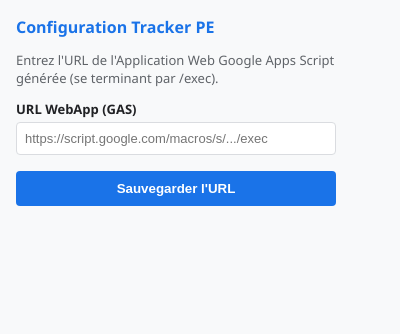
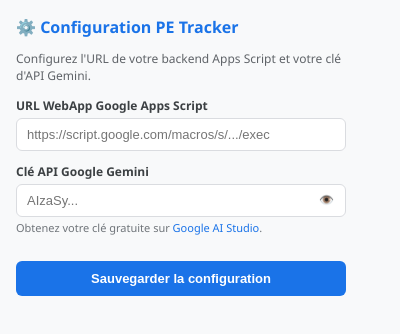
Before and after one commit to FabriceFx/community-console, a browser extension: page extension/popup.html in a window 400 px wide. Drawn offline with Linux system fonts and the light colour scheme.

Commit message:
feat: ajout de la saisie sécurisée de la clé API Gemini dans le popup de l'extension Chrome

```diff
--- a/extension/content.js
+++ b/extension/content.js
@@ -252,8 +252,9 @@
     btn.innerHTML = '⏳ Analyse Gemini & Envoi...';
 
     try {
-      const storageData = await getStorage(['webappUrl']);
+      const storageData = await getStorage(['webappUrl', 'geminiApiKey']);
       const webappUrl = storageData.webappUrl;
+      const geminiApiKey = storageData.geminiApiKey || "";
 
       if (!webappUrl) {
         alert("Veuillez d'abord configurer l'URL de la WebApp Google Apps Script dans les options de l'extension (clic sur l'icône de l'extension dans Chrome).");
@@ -312,7 +313,8 @@
         url: window.location.href,
         author: author,
         product: product,
-        content: content
+        content: content,
+        apiKey: geminiApiKey
       };
 
       console.log("📡 Transmission au Service Worker :", payload);
--- a/extension/popup.html
+++ b/extension/popup.html
@@ -5,7 +5,7 @@
   <style>
     body {
       font-family: 'Segoe UI', Tahoma, Geneva, Verdana, sans-serif;
-      width: 320px;
+      width: 330px;
       padding: 16px;
       background: #f8f9fa;
       color: #202124;
@@ -15,58 +15,117 @@
       margin-top: 0;
       color: #1a73e8;
       font-size: 16px;
+      display: flex;
+      align-items: center;
+      gap: 6px;
     }
-    p {
-      font-size: 13px;
+    p.subtitle {
+      font-size: 12px;
       color: #5f6368;
+      margin-bottom: 12px;
+      line-height: 1.4;
+    }
+    .form-group {
+      margin-bottom: 12px;
     }
     label {
-      font-size: 13px;
-      font-weight: bold;
+      font-size: 12px;
+      font-weight: 600;
       display: block;
-      margin-top: 12px;
       margin-bottom: 4px;
+      color: #3c4043;
     }
-    input[type="text"] {
+    input[type="text"],
+    input[type="password"] {
       width: 100%;
       box-sizing: border-box;
-      padding: 8px;
+      padding: 8px 10px;
       border: 1px solid #dadce0;
-      border-radius: 4px;
+      border-radius: 6px;
       font-size: 13px;
+      outline: none;
+      transition: border-color 0.2s;
     }
-    button {
-      margin-top: 16px;
+    input[type="text"]:focus,
+    input[type="password"]:focus {
+      border-color: #1a73e8;
+      box-shadow: 0 0 0 2px rgba(26, 115, 232, 0.2);
+    }
+    .input-wrapper {
+      position: relative;
+    }
+    .toggle-visibility {
+      position: absolute;
+      right: 8px;
+      top: 50%;
+      transform: translateY(-50%);
+      background: none;
+      border: none;
+      cursor: pointer;
+      font-size: 12px;
+      color: #5f6368;
+      padding: 2px 4px;
+      margin: 0;
+      width: auto;
+    }
+    .hint {
+      font-size: 11px;
+      color: #70757a;
+      margin-top: 3px;
+    }
+    .hint a {
+      color: #1a73e8;
+      text-decoration: none;
+    }
+    .hint a:hover {
+      text-decoration: underline;
+    }
+    button.save-btn {
+      margin-top: 14px;
       width: 100%;
       padding: 10px;
       background: #1a73e8;
       color: white;
       border: none;
-      border-radius: 4px;
+      border-radius: 6px;
       cursor: pointer;
-      font-weight: bold;
+      font-weight: 600;
+      font-size: 13px;
       transition: background 0.2s;
     }
-    button:hover {
+    button.save-btn:hover {
       background: #1557b0;
     }
     #status {
-      margin-top: 12px;
-      font-size: 13px;
+      margin-top: 10px;
+      font-size: 12px;
       text-align: center;
       min-height: 18px;
-      color: #0f9d58;
+      font-weight: 500;
     }
   </style>
 </head>
 <body>
-  <h2>Configuration Tracker PE</h2>
-  <p>Entrez l'URL de l'Application Web Google Apps Script générée (se terminant par /exec).</p>
+  <h2>⚙️ Configuration PE Tracker</h2>
+  <p class="subtitle">Configurez l'URL de votre backend Apps Script et votre clé d'API Gemini.</p>
 
-  <label for="webappUrl">URL WebApp (GAS)</label>
-  <input type="text" id="webappUrl" placeholder="https://script.google.com/macros/s/.../exec">
+  <div class="form-group">
+    <label for="webappUrl">URL WebApp Google Apps Script</label>
+    <input type="text" id="webappUrl" placeholder="https://script.google.com/macros/s/.../exec">
+  </div>
 
-  <button id="saveBtn">Sauvegarder l'URL</button>
+  <div class="form-group">
+    <label for="geminiApiKey">Clé API Google Gemini</label>
+    <div class="input-wrapper">
+      <input type="password" id="geminiApiKey" placeholder="AIzaSy...">
+      <button type="button" class="toggle-visibility" id="toggleKeyBtn" title="Afficher/Masquer">👁️</button>
+    </div>
+    <div class="hint">
+      Obtenez votre clé gratuite sur <a href="https://aistudio.google.com/app/apikey" target="_blank">Google AI Studio</a>.
+    </div>
+  </div>
+
+  <button class="save-btn" id="saveBtn">Sauvegarder la configuration</button>
   <div id="status"></div>
 
   <script src="popup.js"></script>
--- a/extension/popup.js
+++ b/extension/popup.js
@@ -1,24 +1,47 @@
 document.addEventListener('DOMContentLoaded', function() {
-  // Charger l'URL au démarrage
-  chrome.storage.sync.get(['webappUrl'], function(result) {
+  const webappUrlInput = document.getElementById('webappUrl');
+  const geminiApiKeyInput = document.getElementById('geminiApiKey');
+  const toggleKeyBtn = document.getElementById('toggleKeyBtn');
+  const saveBtn = document.getElementById('saveBtn');
+  const status = document.getElementById('status');
+
+  // Charger la configuration existante depuis le stockage synchronisé Chrome
+  chrome.storage.sync.get(['webappUrl', 'geminiApiKey'], function(result) {
     if (result.webappUrl) {
-      document.getElementById('webappUrl').value = result.webappUrl;
+      webappUrlInput.value = result.webappUrl;
+    }
+    if (result.geminiApiKey) {
+      geminiApiKeyInput.value = result.geminiApiKey;
     }
   });
 
-  // Sauvegarder l'URL
-  document.getElementById('saveBtn').addEventListener('click', function() {
-    const url = document.getElementById('webappUrl').value.trim();
+  // Basculement entre masqué (password) et lisible (text) pour la clé API Gemini
+  toggleKeyBtn.addEventListener('click', function() {
+    if (geminiApiKeyInput.type === 'password') {
+      geminiApiKeyInput.type = 'text';
+      toggleKeyBtn.textContent = '🙈';
+    } else {
+      geminiApiKeyInput.type = 'password';
+      toggleKeyBtn.textContent = '👁️';
+    }
+  });
+
+  // Sauvegarder l'URL et la clé d'API
+  saveBtn.addEventListener('click', function() {
+    const url = webappUrlInput.value.trim();
+    const apiKey = geminiApiKeyInput.value.trim();
 
     if (url && !url.startsWith('https://script.google.com/')) {
-      document.getElementById('status').textContent = '⚠️ L\'URL doit commencer par https://script.google.com/';
-      document.getElementById('status').style.color = '#d93025';
+      status.textContent = '⚠️ L\'URL doit commencer par https://script.google.com/';
+      status.style.color = '#d93025';
       return;
     }
 
-    chrome.storage.sync.set({webappUrl: url}, function() {
-      const status = document.getElementById('status');
-      status.textContent = '✅ Configuration sauvegardée !';
+    chrome.storage.sync.set({
+      webappUrl: url,
+      geminiApiKey: apiKey
+    }, function() {
+      status.textContent = '✅ Configuration enregistrée avec succès !';
       status.style.color = '#0f9d58';
       setTimeout(function() {
         status.textContent = '';
```
Also changed, not shown: 2 other files.
